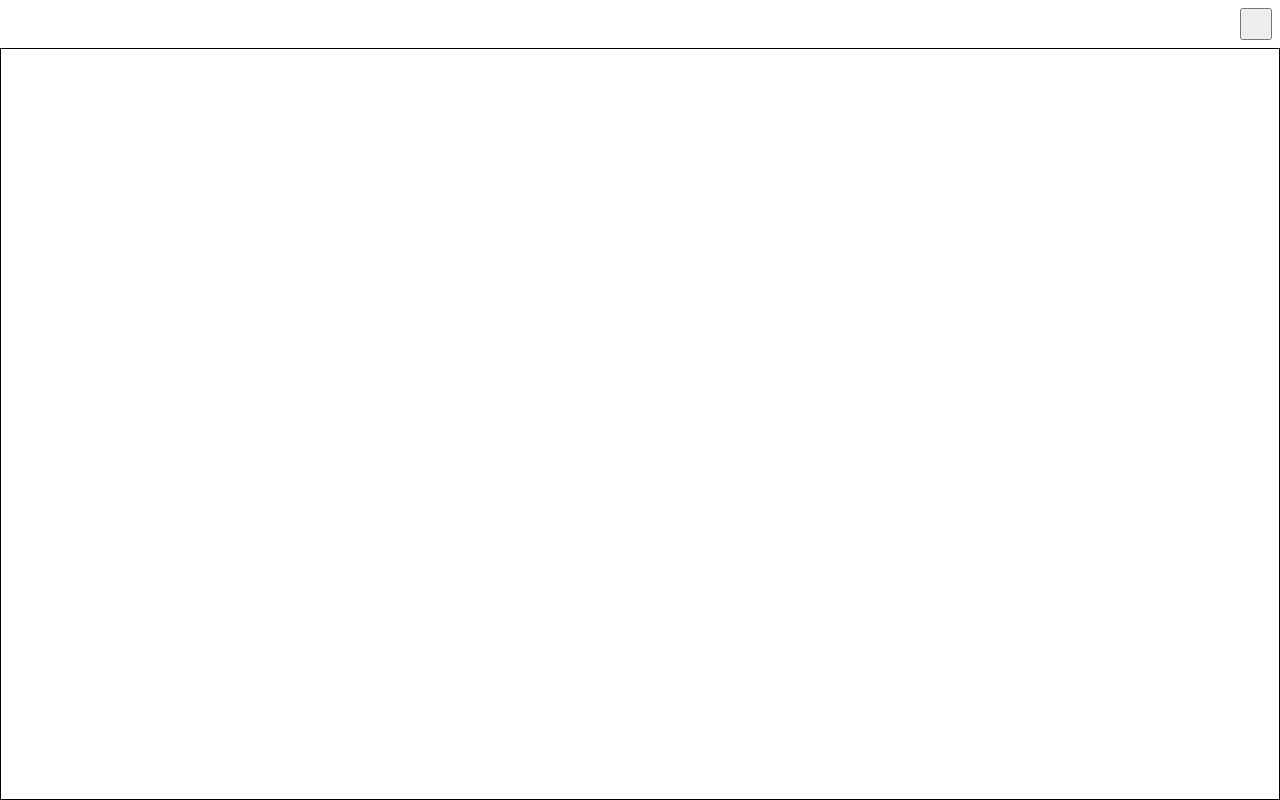
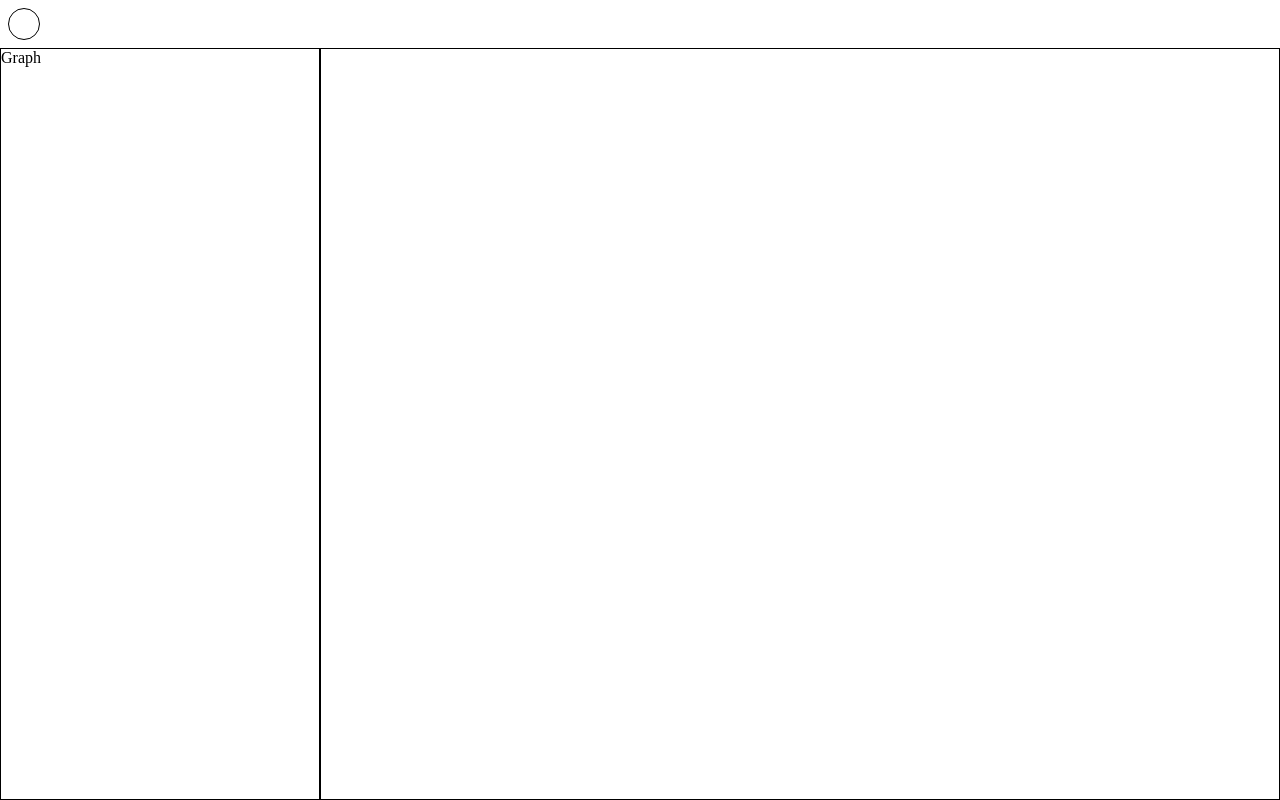
Before and after one commit to 4Nameless4/Components, a Vue app in the folder vue/: page / in a window 1280 px wide. Built offline with nearby package versions, Linux system fonts and the light colour scheme.

Commit message:
add element plus ui & app main page menu on phone screen layout

```diff
--- a/vue/package.json
+++ b/vue/package.json
@@ -9,7 +9,9 @@
     "preview": "vite preview"
   },
   "dependencies": {
+    "@element-plus/icons-vue": "^2.1.0",
     "d3": "^7.8.5",
+    "element-plus": "^2.4.2",
     "vue": "^3.3.4"
   },
   "devDependencies": {
@@ -17,6 +19,7 @@
     "@types/node": "^20.9.0",
     "@vitejs/plugin-vue": "^4.2.3",
     "typescript": "^5.0.2",
+    "unplugin-element-plus": "^0.8.0",
     "vite": "^4.4.5",
     "vue-tsc": "^1.8.5"
   }
--- a/vue/src/App.vue
+++ b/vue/src/App.vue
@@ -1,39 +1,43 @@
 <script setup lang="ts">
 import { ref } from "vue";
 import Graph from "./demos/Graph.vue";
+import { ElButton, ElMenu, ElMenuItem, ElIcon } from "element-plus";
 
 const components = [Graph];
 const selected = ref<number | undefined>(undefined);
-function click(index: number) {
-  if (selected.value === index) {
-    selected.value = undefined;
-  } else {
-    selected.value = index;
-  }
-}
+const isExpend = ref(false);
 </script>
 
 <template>
   <header>
     <div class="header">
-      <a class="home"><img src="" /></a>
-      <button class="option"></button>
+      <a class="home">
+        <el-icon> <House /> </el-icon>
+      </a>
+      <el-button class="menubtn" @click="isExpend = !isExpend">
+        <el-icon> <Menu /> </el-icon
+      ></el-button>
     </div>
   </header>
   <div class="page-wrapper">
-    <!-- <div class="aside-group">
-      <aside class="sidebar">
+    <div class="aside-group">
+      <aside :class="{ sidebar: true, expend: isExpend }">
         <nav>
-          <ul>
-            <li
-              class="click-able"
+          <el-menu
+            @select="
+              (index) => {
+                selected = Number(index);
+                isExpend = false;
+              }
+            "
+          >
+            <el-menu-item
               v-for="(comp, index) in components"
               :key="comp.__name"
-              @click="click(index)"
+              :index="String(index)"
+              >{{ comp.__name }}</el-menu-item
             >
-              {{ comp.__name }}
-            </li>
-          </ul>
+          </el-menu>
         </nav>
       </aside>
       <aside class="toc">
@@ -43,11 +47,11 @@ function click(index: number) {
           </ul>
         </nav>
       </aside>
-    </div> -->
+    </div>
     <main class="main-content">
-      <!-- <section class="full" v-if="selected != null">
+      <section class="full" v-if="selected != null">
         <component :is="components[selected]"></component>
-      </section> -->
+      </section>
     </main>
   </div>
   <footer></footer>
@@ -57,66 +61,84 @@ function click(index: number) {
 aside {
   overflow: hidden;
 }
-ul {
+nav {
   list-style: none;
 }
 .header {
+  --padding-content: 0.5rem;
   display: flex;
   justify-content: space-between;
-  padding: 0.5rem;
+  padding: var(--padding-content);
 }
 .header .home {
   width: var(--header-size);
   height: var(--header-size);
+  border: 1px solid;
+  border-radius: 50%;
+  display: flex;
+  justify-content: center;
+  align-items: center;
 }
-.header .option {
+.header .home:hover {
+  cursor: pointer;
+}
+.header .menubtn {
   width: var(--header-size);
   height: var(--header-size);
 }
 .page-wrapper {
   flex: 1;
   overflow: hidden;
+  position: relative;
 }
 .main-content {
   height: 100%;
   border: 1px solid black;
 }
 .aside-group {
-  /* display: contents; */
+  display: contents;
 }
-/* .page-wrapper {
-  position: relative;
-  display: grid;
-  grid-template-areas: "sidebar main toc";
-  grid-template-columns: minmax(0, 1fr) minmax(0, 5fr) minmax(0, 1fr);
-} */
+.sidebar,
+.toc {
+  position: fixed;
+  top: calc(var(--header-size) + var(--padding-content));
+  max-width: 20rem;
+  width: 80vw;
+  height: 100%;
+}
 .sidebar {
-  /* grid-area: sidebar; */
+  transition: 0.3s linear;
+  transform: translateX(-100%);
+  will-change: transform;
+  border: 1px solid;
+}
+.toc {
   width: 0;
+  height: 0;
 }
-/* .main-content {
-  grid-area: main;
-} */
-.toc {
-  /* grid-area: toc; */
-  width: 0;
+.sidebar.expend {
+  transform: translateX(0);
 }
-/* .sidebar li {
-  background: #c9c9c9;
-} */
-/* .toc li {
-  background: #c9c9c9;
-} */
-@media screen and (min-width: 800px) {
-  /* .sidebar {
+@media screen and (min-width: 1000px) {
+  .page-wrapper {
+    display: flex;
+  }
+  .sidebar {
     position: sticky;
     left: 0;
     top: 0;
+    transform: translateX(0);
   }
   .toc {
     position: sticky;
     right: 0;
     top: 0;
-  } */
+  }
+  .main-content {
+    flex: 1;
+  }
+  .header .menubtn {
+    display: none;
+  }
 }
 </style>
--- a/vue/src/components/graph/index.vue
+++ b/vue/src/components/graph/index.vue
@@ -23,6 +23,7 @@ export interface t_props {
     index: number
   ) => Omit<Partial<t_link>, "id" | "data" | "source" | "target"> | void;
   force?: Force<t_node, t_link>[] | Boolean;
+  zoomable?: boolean;
 }
 
 export interface t_data_node {
@@ -66,6 +67,7 @@ export default defineComponent({
 const props = withDefaults(defineProps<t_props>(), {
   data: () => ({ nodes: [], links: [] }),
   force: () => true,
+  zoomable: true,
 });
 // resize 动态改变svg的viewbox
 const { elementRef: graphEl, widthRef, heightRef } = autoSize();
@@ -179,6 +181,12 @@ function forceBind() {
 
 watch([_data, () => props.force], forceBind, { immediate: true });
 
+function zoom(e: WheelEvent) {
+  if (!props.zoomable) return;
+  console.log(e.offsetX);
+  console.log(e.offsetY);
+}
+
 defineExpose({
   _data,
   simulation,
@@ -188,7 +196,7 @@ defineExpose({
 </script>
 
 <template>
-  <svg class="graph" ref="graphEl">
+  <svg class="graph" ref="graphEl" @wheel="zoom">
     <path
       class="link"
       v-for="link in _data.links"
--- a/vue/src/demos/Graph.vue
+++ b/vue/src/demos/Graph.vue
@@ -48,5 +48,6 @@ function initNodeData(data: t_data_node, index: number) {
     @pointermove="pointermove"
     ref="graph"
     :initNodeData="initNodeData"
+    zoomable
   />
 </template>
--- a/vue/src/main.ts
+++ b/vue/src/main.ts
@@ -1,5 +1,10 @@
-import { createApp } from 'vue'
-import './style.css'
-import App from './App.vue'
+import { createApp } from "vue";
+import "./style.css";
+import App from "./App.vue";
+import * as ElementPlusIconsVue from '@element-plus/icons-vue'
 
-createApp(App).mount('#app')
+const app = createApp(App);
+for (const [key, component] of Object.entries(ElementPlusIconsVue)) {
+  app.component(key, component);
+}
+app.mount("#app");
--- a/vue/src/style.css
+++ b/vue/src/style.css
@@ -24,4 +24,5 @@ body {
   display: flex;
   flex-direction: column;
   --header-size: 2rem;
+  /* background-color: aliceblue; */
 }
--- a/vue/tsconfig.json
+++ b/vue/tsconfig.json
@@ -18,7 +18,8 @@
     "strict": true,
     "noUnusedLocals": true,
     "noUnusedParameters": true,
-    "noFallthroughCasesInSwitch": true
+    "noFallthroughCasesInSwitch": true,
+    "types": ["element-plus/global"]
   },
   "include": ["src/**/*.ts", "src/**/*.d.ts", "src/**/*.tsx", "src/**/*.vue"],
   "references": [{ "path": "./tsconfig.node.json" }]
--- a/vue/vite.config.ts
+++ b/vue/vite.config.ts
@@ -1,14 +1,7 @@
-// import { defineConfig } from 'vite'
-// import vue from '@vitejs/plugin-vue'
-
-// // https://vitejs.dev/config/
-// export default defineConfig({
-//   plugins: [vue()],
-// })
-
 import { defineConfig } from "vite";
 import path from "path";
 import vue from "@vitejs/plugin-vue";
+import ElementPlus from "unplugin-element-plus/vite";
 
 // https://vitejs.dev/config/
 export default defineConfig({
@@ -32,5 +25,5 @@ export default defineConfig({
       },
     },
   },
-  plugins: [vue()],
+  plugins: [vue(), ElementPlus({})],
 });
```
